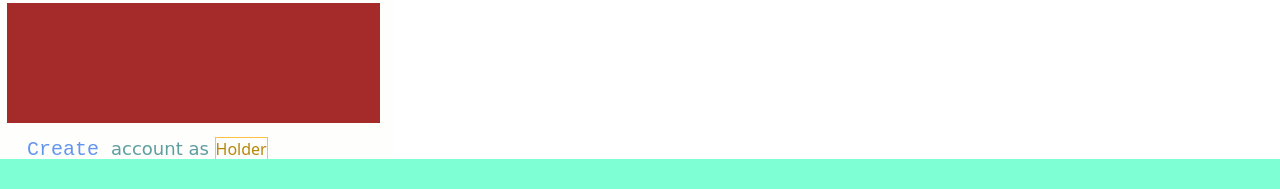
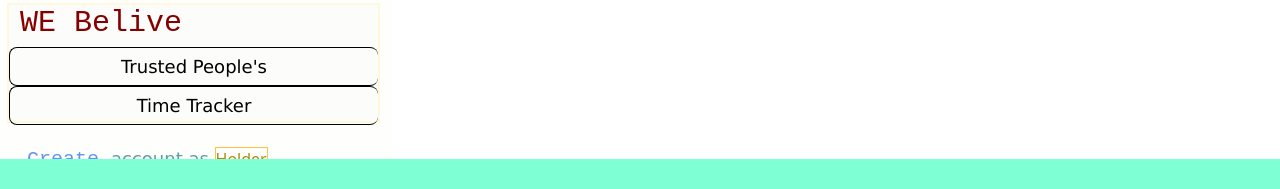
Before and after one commit to idsudeep/n0dem0ng00seapi, a website: page public/index.html in a window 1280 px wide. Shown: the part 611-800 px from the top of the page. Drawn offline with nearby package versions, Linux system fonts and the light colour scheme.

Commit message:
3% completed

```diff
--- a/public/index.html
+++ b/public/index.html
@@ -140,6 +140,20 @@
 
                 <!-- end of self-grid -->
                 <div id="message">
+                  <div class="col-b-1">
+                    <span id="earn-offer">WE Belive</span>
+
+
+                    <span id="trust" >Trusted People's</span>
+                    <span id="time" >Time Tracker</span>
+
+
+                  </div>
+
+               <div id="col-b-2">
+
+
+               </div>
 
 
                 </div>
--- a/public/stylesheets/style.css
+++ b/public/stylesheets/style.css
@@ -286,28 +286,68 @@ padding-right: 25px;
 
 
 
+#message
+{
+    width: 100%;
+    height: 120px;
+    border: 2px solid cornsilk;
+    background-color: #a98c8c05;
+    float: left;
+    margin-top: 3px;
+
+}
+.col-b-1
+{
+width: 100%;
+}
+#earn-offer
+{
+
+  padding-left: 11px;
+  font-size: 30px;
+  color: #860000;
+  font-family: monospace;
+  padding-top: 1px;
+  padding-bottom: 7px;
+  margin-top: 0px;
+  float: left;
+
+}
 
 
-#hr-1
+#trust
 {
-  margin: 1px 0 !important;
 
-    opacity: 0.12 !important;
+  text-align: center;
+  float: left;
+  border: 1px solid;
+  border-right: none;
+  border-radius: 8px;
+  width: 100%;
+  padding: 8px;
+  font-size: large;
 }
-#message
+
+#time
 {
+  text-align: center;
+  float: left;
+  border: 1px solid;
+  border-right: none;
+  border-radius: 8px;
   width: 100%;
-  height: 120px;
-  background-color: brown;
-  float:right;
-  margin-top: 3px;
+  padding: 8px;
+  font-size: large;
 
 }
+
+
 .link-owner
 
 {
-  margin-top: 15px;
+
   float: left;
+  margin-top: 25px;
 
 }
 
```
